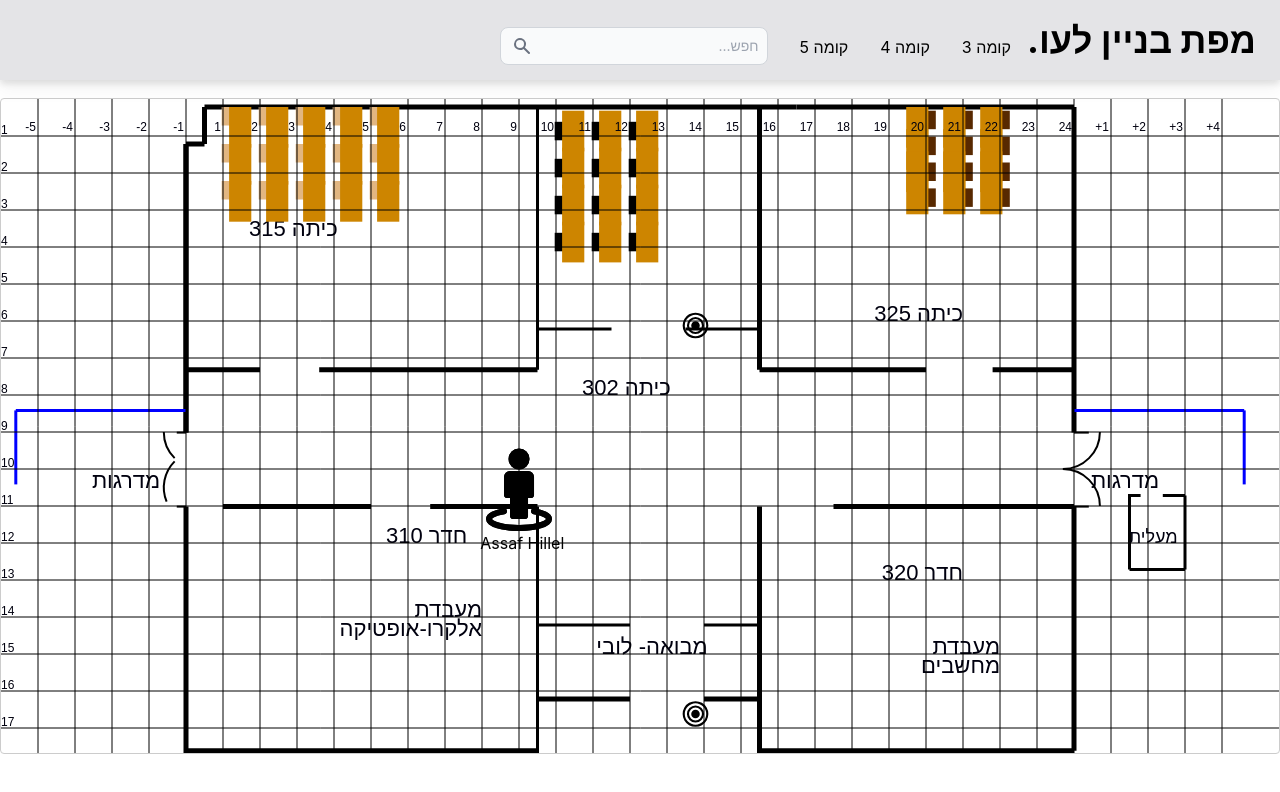
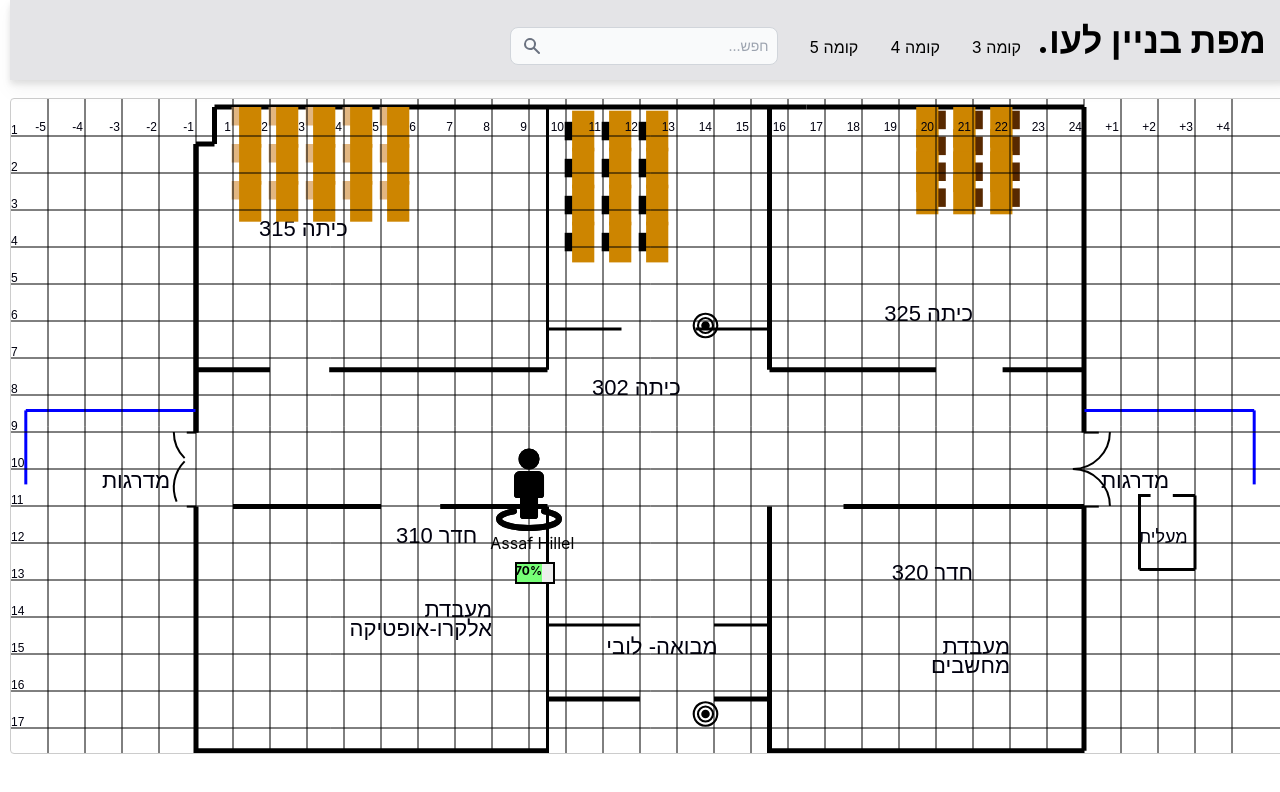
Before and after one commit to amazingProj/IndoorNavigationSystemClient, a React (Create React App) app: page /floor3 in a window 1280 px wide. Shown: the top 792 px of the page. Built offline with nearby package versions, Linux system fonts and the light colour scheme; no server answers.

Commit message:
progressing

```diff
--- /dev/null
+++ b/src/components/style/user.css
@@ -0,0 +1,40 @@
+#battery {
+    margin-right: 0.8cm;
+    background: #eee;
+    box-shadow: 0 -25px 0 -16px #eee, 0 0 0 2px #000, 0 -25px 0 -14px #000;
+    height: 36px;
+    position: relative;
+    width: 18px;
+    transform: rotate(90deg);
+    -webkit-transform: rotate(90deg);
+    -moz-transform: rotate(90deg);
+    -ms-transform: rotate(90deg);
+    -o-transform: rotate(90deg);
+}
+
+#lvl {
+    background: #7f7;
+    bottom: 0;
+    height: 0;
+    left: 0;
+    position: absolute;
+    right: 0;
+}
+
+#text {
+    margin-top: -0.2cm;
+    margin-bottom: 0.4cm;
+    margin-right: 0.1cm;
+    font-size: 12px;
+    font-weight: bold;
+    left: 0;
+    position: absolute;
+    right: 0;
+    text-align: center;
+    top: 45%;
+    transform: rotate(270deg);
+    -webkit-transform: rotate(270deg);
+    -moz-transform: rotate(270deg);
+    -ms-transform: rotate(270deg);
+    -o-transform: rotate(270deg);
+}
--- a/src/components/user.jsx
+++ b/src/components/user.jsx
@@ -1,13 +1,18 @@
 import React, { useState, useEffect, useRef } from "react";
 import bullseye from "../images/bullseye.svg"
+import './style/user.css'
 
 const User = (props) => {
   const userRef = useRef();
+  const batteryRef = useRef();
+  const textRef = useRef();
   const [response, setResponse] = useState("");
   let basePercentLeft = 14;
   let basePercentTop = 13;
 
   useEffect(() => {
+    batteryRef.current.style.height = props.battery + "%";
+    textRef.current.innerText = props.battery + "%";
       userRef.current.style.left = basePercentLeft + props.x * 2.94 + "%";
       userRef.current.style.top = basePercentTop + props.y * 4.76 + "%";
   }, []);
@@ -16,8 +21,19 @@ const User = (props) => {
     <div>
       <div ref={userRef} className="user">
         <div>
-        <svg viewBox="0 0 1792 1792" xmlns="http://www.w3.org/2000/svg"><path d="M1536 1536q0 63-61.5 113.5t-164 81-225 46T832 1792t-253.5-15.5-225-46-164-81T128 1536q0-49 33-88.5t91-66.5 118-44.5 131-29.5q26-5 48 10.5t26 41.5q5 26-10.5 48t-41.5 26q-58 10-106 23.5t-76.5 25.5-48.5 23.5-27.5 19.5-8.5 12q3 11 27 26.5t73 33 114 32.5 160.5 25 201.5 10 201.5-10 160.5-25 114-33 73-33.5 27-27.5q-1-4-8.5-11t-27.5-19-48.5-23.5-76.5-25-106-23.5q-26-4-41.5-26t-10.5-48q4-26 26-41.5t48-10.5q71 12 131 29.5t118 44.5 91 66.5 33 88.5zm-384-896v384q0 26-19 45t-45 19h-64v384q0 26-19 45t-45 19H704q-26 0-45-19t-19-45v-384h-64q-26 0-45-19t-19-45V640q0-53 37.5-90.5T640 512h384q53 0 90.5 37.5T1152 640zm-96-384q0 93-65.5 158.5T832 480t-158.5-65.5T608 256t65.5-158.5T832 32t158.5 65.5T1056 256z"/></svg>
-            <p>{props.name}</p>
+            <svg viewBox="0 0 1792 1792" xmlns="http://www.w3.org/2000/svg"><path d="M1536 1536q0 63-61.5 113.5t-164 81-225 46T832 1792t-253.5-15.5-225-46-164-81T128 1536q0-49 33-88.5t91-66.5 118-44.5 131-29.5q26-5 48 10.5t26 41.5q5 26-10.5 48t-41.5 26q-58 10-106 23.5t-76.5 25.5-48.5 23.5-27.5 19.5-8.5 12q3 11 27 26.5t73 33 114 32.5 160.5 25 201.5 10 201.5-10 160.5-25 114-33 73-33.5 27-27.5q-1-4-8.5-11t-27.5-19-48.5-23.5-76.5-25-106-23.5q-26-4-41.5-26t-10.5-48q4-26 26-41.5t48-10.5q71 12 131 29.5t118 44.5 91 66.5 33 88.5zm-384-896v384q0 26-19 45t-45 19h-64v384q0 26-19 45t-45 19H704q-26 0-45-19t-19-45v-384h-64q-26 0-45-19t-19-45V640q0-53 37.5-90.5T640 512h384q53 0 90.5 37.5T1152 640zm-96-384q0 93-65.5 158.5T832 480t-158.5-65.5T608 256t65.5-158.5T832 32t158.5 65.5T1056 256z"/></svg>
+          <p>{props.name}</p>
+          <div id="battery">
+            <div id="lvl" ref={batteryRef}></div>
+            <div id="text"
+            ref={textRef}></div>
+            <div id="charging">
+                <div></div>
+                <div></div>
+                <div></div>
+                <div></div>
+            </div>
+          </div>
         </div>
       </div>
 
--- a/src/components/users.jsx
+++ b/src/components/users.jsx
@@ -22,7 +22,7 @@ const TrackedUsers = (props) => {
   return (
     <div>
       <div ref={userRef}>
-        <User x="8" y="9" name="Assaf Hillel" />
+        <User x="8" y="9" name="Assaf Hillel" battery="70"/>
       </div>
     </div>
 
```
